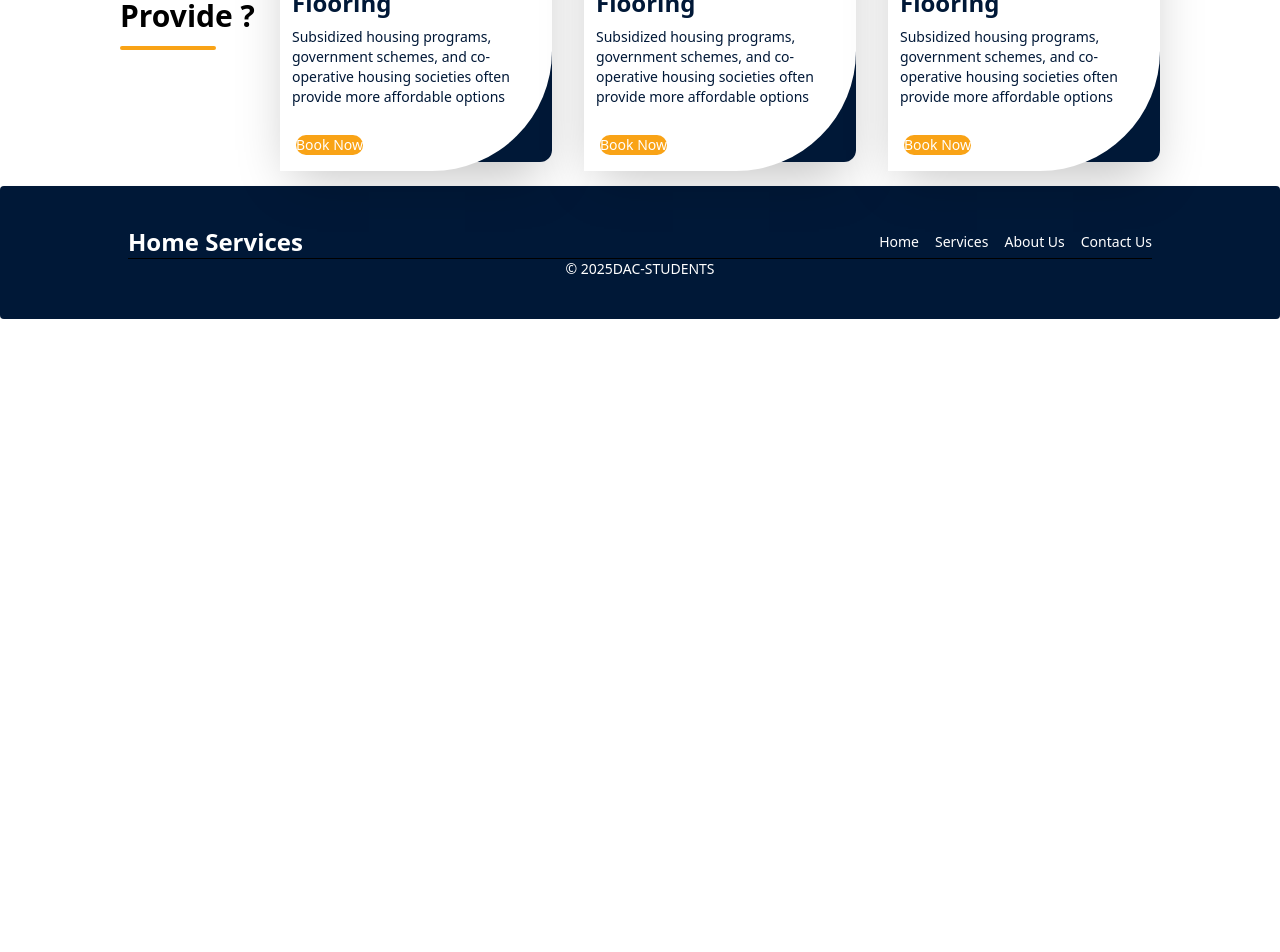
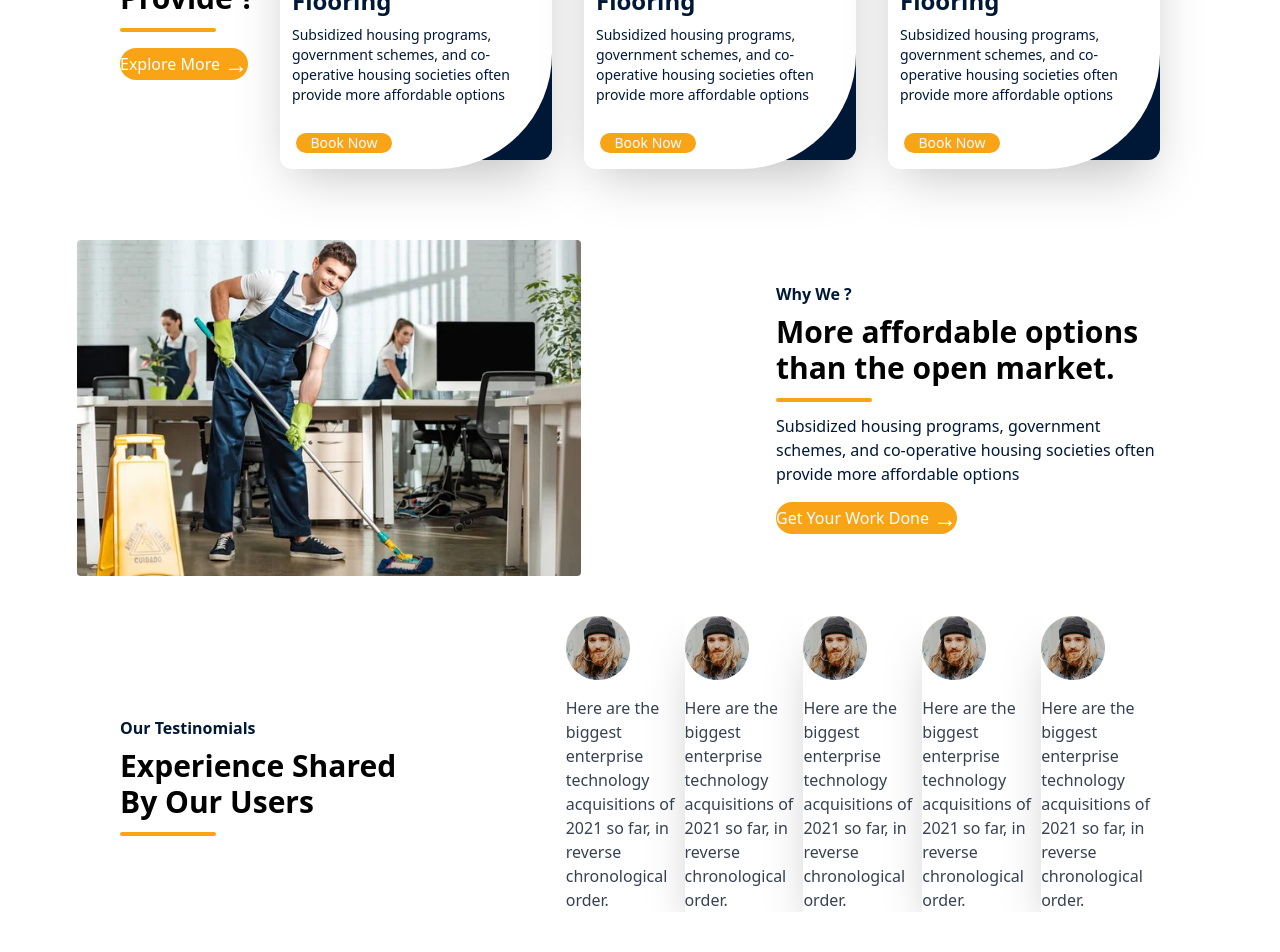
Before and after one commit to Suyog045/home-services-platform, a React (Vite) app in the folder frontend/: page / in a window 1280 px wide. Shown: the part 1120-2072 px from the top of the page. Before the commit the page ends 1439 px from the top, so only its background shows below. Built offline with nearby package versions, Linux system fonts and the light colour scheme.

Commit message:
Added home page components

```diff
--- a/frontend/src/Components/HomePage/ServiceCard.jsx
+++ b/frontend/src/Components/HomePage/Cards/ServiceCard.jsx
@@ -1,21 +1,20 @@
 import { Button } from 'flowbite-react'
 import React from 'react'
+import { SharedButton } from '../../Shared/SharedButton'
 
 const ServiceCard = () => {
   return (
-    <div className='bg-primary w-68 h-100 rounded-xl shadow-2xl'>
+    <div className='bg-primary w-68 h-100 rounded-xl shadow-2xl transition duration-500 hover:scale-102 cursor-pointer'>
         <div>
             <img className='rounded bg-cover' src="/images/cleaning.jpg" alt="" />
         </div>
-        <div className='bg-white rounded-br-[120px]'>
+        <div className='bg-white rounded-br-[115px] rounded-bl-xl '>
             <div className='text-primary p-3 flex flex-col gap-2'>
             <p className='text-2xl font-semibold'>Washing And Flooring</p>
             <p className='text-sm font-medium'>Subsidized housing programs, government schemes, and co-operative housing societies often provide more affordable options</p>
         </div>
         <div className='p-4'>
-            <Button className='bg-secondary rounded-4xl hover:bg-secondary cursor-pointer text-nowrap text-sm'>
-                Book Now
-            </Button>
+            <SharedButton label={"Book Now"}/>
         </div>
         </div>
     </div>
--- /dev/null
+++ b/frontend/src/Components/HomePage/Cards/TestinomialCard.jsx
@@ -0,0 +1,17 @@
+import { Card } from "flowbite-react";
+import React from "react";
+
+const TestinomialCard = () => {
+  return (
+    <div className="rounded-xl shadow-2xl transition duration-500 hover:scale-102 cursor-pointer">
+      <Card className="max-w-sm">
+         <img src="/images/profile.png" alt="" className="w-16" />
+        <p className="font-normal text-gray-700 dark:text-gray-400">
+            Here are the biggest enterprise technology acquisitions of 2021 so far, in reverse chronological order.
+        </p>
+      </Card>
+    </div>
+  );
+};
+
+export default TestinomialCard;
--- a/frontend/src/Components/HomePage/Header.jsx
+++ b/frontend/src/Components/HomePage/Header.jsx
@@ -7,7 +7,7 @@ import {
   NavbarToggle,
   ThemeProvider,
 } from "flowbite-react";
-import { LoginButton } from "../Shared/Button";
+import { SharedButton } from "../Shared/SharedButton";
 import { NavLink } from "react-router-dom";
 
 const Header = () => {
@@ -37,8 +37,8 @@ const Header = () => {
             ))}
           </div>
           <div className="gap-2 flex items-center flex-col md:flex-row">
-            <LoginButton label="Login" />
-            <LoginButton label="Register" />
+            <SharedButton label="Login" />
+            <SharedButton label="Register" />
           </div>
         </NavbarCollapse>
       </Navbar>
--- a/frontend/src/Components/HomePage/HeroSection.jsx
+++ b/frontend/src/Components/HomePage/HeroSection.jsx
@@ -5,10 +5,10 @@ const HeroSection = () => {
   return (
     <div className='md:h-screen bg-primary mb-4 flex md:flex-row flex-col justify-center md:gap-22'>
         <div className='flex gap-5 flex-col md:justify-center'>
-            <h2 className='text-white md:text-left text-center text-6xl font-bold text-wrap'>Lorem ipsum dolor <br /> sit amet</h2>
-            <p className='text-white md:text-left text-center text-2xl font-medium text-wrap'>Lorem ipsum dolor sit amet</p>
+            <h2 className='text-white md:text-left text-center text-4xl md:text-6xl font-bold text-wrap mt-4'>Lorem ipsum dolor <br /> sit amet</h2>
+            <p className='text-white md:text-left text-center text-xl md:text-2xl font-medium text-wrap'>Lorem ipsum dolor sit amet</p>
             <div className='flex justify-center md:justify-start'>
-                <Button className='bg-secondary rounded-4xl hover:bg-secondary cursor-pointer text-nowrap text-xl mb-4'>
+                <Button className='bg-secondary rounded-4xl hover:bg-secondary cursor-pointer text-nowrap text-lg mb-4'>
                    Get Started
                 </Button>
             </div>
--- /dev/null
+++ b/frontend/src/Components/HomePage/HomeFeature.jsx
@@ -0,0 +1,32 @@
+import { Button } from "flowbite-react";
+import React from "react";
+import { Link } from "react-router-dom";
+
+const HomeFeature = () => {
+  return (
+    <div className="mt-20 ml-5 mr-5 md:ml-10 md:mr-20 flex md:flex-row flex-col justify-around items-center md:gap-30 gap-4">
+      <div>
+        <img src="/images/cleaning.jpg" alt="" className="rounded md:h-84" />
+      </div>
+      <div className="flex flex-col gap-2 md:w-1/3">
+        <h3 className="text-primary font-semibold text-center md:text-left">Why We ?</h3>
+        <div className="mb-2 flex flex-col md:items-start items-center ">
+          <h2 className="md:text-wrap text-nowrap text-black text-3xl font-semibold mb-3 md:text-left text-center">
+            More affordable options <br /> than the open market.
+          </h2>
+          <div className="w-24 h-1 bg-secondary rounded-3xl" />
+          <p className="md:text-wrap mt-3 text-center md:text-left ">Subsidized housing programs, government schemes, and co-operative housing societies often provide more affordable options</p>
+        </div>
+        <div className="flex justify-center md:justify-start">
+          <Link to={"services"}>
+            <Button className="bg-secondary rounded-4xl hover:bg-secondary cursor-pointer text-nowrap text-md flex items-center justify-between gap-1 hover:gap-2 transition-all duration-300 hover:scale-105">
+            Get Your Work Done <span className="text-2xl">&#8594;</span>
+          </Button>
+          </Link>
+        </div>
+      </div>
+    </div>
+  );
+};
+
+export default HomeFeature;
--- a/frontend/src/Components/HomePage/HomeLayout.jsx
+++ b/frontend/src/Components/HomePage/HomeLayout.jsx
@@ -1,12 +1,16 @@
 import React from 'react'
 import HeroSection from './HeroSection'
 import OurServiceSection from './OurServiceSection'
+import HomeFeature from './HomeFeature'
+import Testinomial from './Testinomial'
 
 const HomeLayout = () => {
   return (
     <div className='text-primary'>
       <HeroSection/>
       <OurServiceSection/>
+      <HomeFeature/>
+      <Testinomial/>
     </div>
   )
 }
--- a/frontend/src/Components/HomePage/OurServiceSection.jsx
+++ b/frontend/src/Components/HomePage/OurServiceSection.jsx
@@ -1,22 +1,25 @@
 import React from "react";
-import ServiceCard from "./ServiceCard";
+import ServiceCard from "./Cards/ServiceCard";
 import { Button } from "flowbite-react";
+import { Link } from "react-router-dom";
 
 const OurServiceSection = () => {
   return (
     <div className="mt-10 md:ml-30 md:mr-30 flex md:flex-row flex-col justify-around items-center">
       <div className="flex flex-col gap-2 w-3/4 md:justify-center md:items-start items-center">
         <h3 className="text-primary font-semibold">Our Services</h3>
-        <div className="mb-2">
+        <div className="mb-2 flex flex-col md:items-start items-center ">
           <h2 className="md:text-wrap text-nowrap text-black text-3xl font-semibold mb-3 md:text-left text-center">
             What Services <br /> We Provide ?
           </h2>
           <div className="w-24 h-1 bg-secondary rounded-3xl" />
         </div>
         <div>
-          <Button className="bg-secondary rounded-4xl hover:bg-secondary cursor-pointer text-nowrap text-md md:visible hidden">
-            Get Started
+          <Link to={"services"}>
+          <Button className="bg-secondary rounded-4xl hover:bg-secondary cursor-pointer text-nowrap text-md transition-all duration-300 hover:scale-105 md:flex gap-1 hover:gap-2 hidden">
+            Explore More <span className="text-2xl">&#8594;</span>
           </Button>
+          </Link>
         </div>
       </div>
       <div className="flex flex-col md:flex-row gap-8">
@@ -24,6 +27,13 @@ const OurServiceSection = () => {
           <ServiceCard key={key} />
         ))}
       </div>
+      <div className="mt-5 md:hidden">
+          <Link to={"services"}>
+            <Button className="bg-secondary rounded-4xl hover:bg-secondary cursor-pointer text-nowrap text-md transition-all duration-300 hover:scale-105 gap-1 hover:gap-2 ">
+              Explore More <span className="text-2xl">&#8594;</span>
+            </Button>
+          </Link>
+        </div>
     </div>
   );
 };
--- /dev/null
+++ b/frontend/src/Components/HomePage/Tagline.jsx
@@ -0,0 +1,11 @@
+import React from 'react'
+
+const Tagline = () => {
+  return (
+    <div className=''>
+
+    </div>
+  )
+}
+
+export default Tagline
--- /dev/null
+++ b/frontend/src/Components/HomePage/Testinomial.jsx
@@ -0,0 +1,44 @@
+import React from "react";
+import ServiceCard from "./Cards/ServiceCard";
+import { Button, Carousel, createTheme } from "flowbite-react";
+import { Link } from "react-router-dom";
+import TestinomialCard from "./Cards/TestinomialCard";
+
+const customTheme = createTheme({
+    "root": {
+    "base": "relative",
+    "leftControl": "hidden",
+    "rightControl": "hidden"
+  },
+  "control": {
+    "base": "hidden",
+    "icon": "hidden"
+  },
+  scrollContainer: {
+    base: "scrollbar-hide",
+  },
+});
+const Testinomial = () => {
+  return (
+    <div className="mt-10 md:ml-30 md:mr-30 flex md:flex-row flex-col justify-around items-center">
+      <div className="flex flex-col gap-2 w-3/4 md:justify-center md:items-start items-center">
+        <h3 className="text-primary font-semibold">Our Testinomials</h3>
+        <div className="mb-2 flex flex-col md:items-start items-center ">
+          <h2 className="md:text-wrap text-nowrap text-black text-3xl font-semibold mb-3 md:text-left text-center">
+            Experience Shared <br /> By Our Users
+          </h2>
+          <div className="w-24 h-1 bg-secondary rounded-3xl" />
+        </div>
+      </div>
+      <div className="flex flex-col md:flex-row w-full max-w-2xl overflow-hidden scrollbar-hide !m-0 !p-0">
+          <Carousel pauseOnHover={true} className="scrollbar-hide">
+            {[...Array(5)].map((card) => (
+            <TestinomialCard />
+          ))}
+          </Carousel>
+      </div>
+    </div>
+  );
+};
+
+export default Testinomial;
--- a/frontend/src/Components/Shared/Button.jsx
+++ /dev/null
@@ -1,11 +0,0 @@
-import {Button} from "flowbite-react/components/Button"
-
-export const LoginButton = ({label}) => {
-  return (
-    <>
-    <Button className='bg-secondary rounded-4xl hover:bg-secondary cursor-pointer w-24 text-nowrap'>
-        {label}
-    </Button>
-    </>
-  )
-}
--- /dev/null
+++ b/frontend/src/Components/Shared/SharedButton.jsx
@@ -0,0 +1,11 @@
+import {Button} from "flowbite-react/components/Button"
+
+export const SharedButton = ({label}) => {
+  return (
+    <>
+    <Button className='bg-secondary rounded-4xl hover:bg-secondary cursor-pointer w-24 text-nowrap font-medium'>
+        {label}
+    </Button>
+    </>
+  )
+}
--- a/frontend/src/index.css
+++ b/frontend/src/index.css
@@ -7,3 +7,11 @@
     --color-secondary:#F9A316;
     --color-tertiary:#302F2F;
 }
+
+.scrollbar-hide::-webkit-scrollbar {
+  display: none;
+}
+.scrollbar-hide {
+  -ms-overflow-style: none; /* IE and Edge */
+  scrollbar-width: none; /* Firefox */
+}
```
Also changed, not shown: frontend/public/images/profile.png (added).
